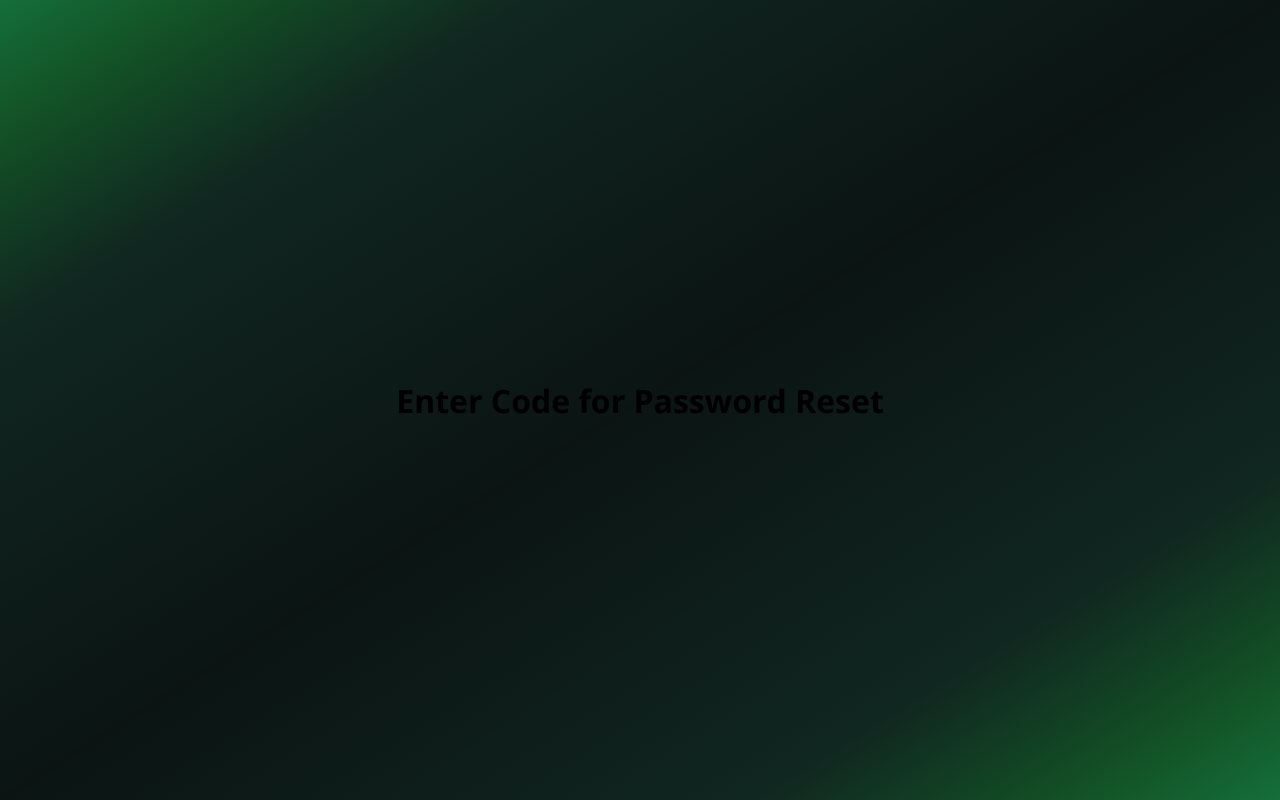
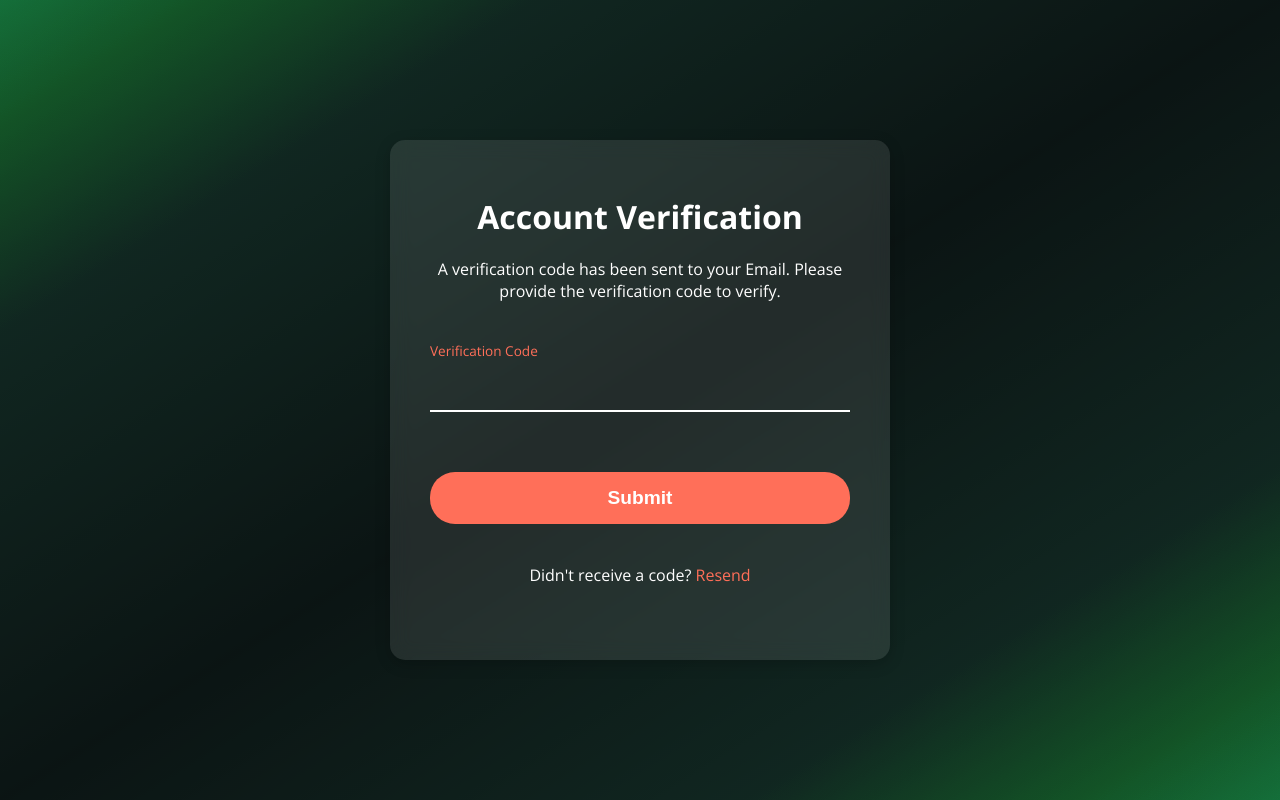
Before and after one commit to hsing127/FoodTruck-Financial-Platform, a React (Create React App) app in the folder FoodTruck Financial React WebApp/: page /forgot-password/code in a window 1280 px wide. Built offline with nearby package versions, Linux system fonts and the light colour scheme.

Commit message:
Created Forgot Password - enter email code page, made sure that the login page and sign up page are linked to the financial dashboard page.

```diff
--- a/FoodTruck Financial React WebApp/src/components/ForgotPasswordCodePage.js
+++ b/FoodTruck Financial React WebApp/src/components/ForgotPasswordCodePage.js
@@ -1,11 +1,48 @@
-import React from 'react';
+import React, { useState } from 'react';
 
 const ForgotPasswordCodePage = () => {
-  return (
-    <div>
-      <h1>Enter Code for Password Reset</h1>
-    </div>
-  );
+    const [verificationCode, setVerificationCode] = useState(''); //Written by ChatGPT
+
+    const resendCode = () => {
+        alert('A new recovery code has been sent to your email.');
+    };
+
+    const handleSubmit = (e) => { //Written by ChatGPT
+        e.preventDefault(); // Prevent the default form submission
+
+        // Check if the input field has a value
+        if (verificationCode.trim()) {
+            // Redirect to the new page if the verification code is not empty
+            window.location.href = '/forgot-password/new';
+        } else {
+            // Show alert if the input is empty
+            alert('Please enter the verification code before submitting.');
+        }
+    };
+
+    return (
+        <div className="forgotPassWord-container">
+            <div className="login-box">
+                <h2 className="forgot">Account Verification</h2>
+                <div className="code">
+                    <p className="code">
+                        A verification code has been sent to your Email. Please provide the verification code to verify.
+                    </p>
+                </div>
+                <form>
+                    <div className="input-field2">
+                        <input type="text" required value={verificationCode} onChange={(e) => setVerificationCode(e.target.value)}/>
+                        <label htmlFor="email">Verification Code</label>
+                    </div>
+                    <button type="submit" className="login-btn" onClick={handleSubmit}>Submit</button>
+                    <p className="signup-link">
+                        Didn't receive a code?{' '}
+                        <a onClick={resendCode} style={{ cursor: 'pointer' }}>Resend</a>
+                    </p>
+                </form>
+            </div>
+        </div>
+    );//<p className="signup-link"> section is written by Chat GPT
 };
 
 export default ForgotPasswordCodePage;
--- a/FoodTruck Financial React WebApp/src/components/ForgotPasswordPage.js
+++ b/FoodTruck Financial React WebApp/src/components/ForgotPasswordPage.js
@@ -1,7 +1,18 @@
-import React from 'react';
+import React, {useState} from 'react';
 import '../styles/LoginStyles.css';
 
 const ForgotPasswordPage = () => {
+    const [email, setEmail] = useState('');
+
+    const handleSubmit = (e) => {
+        e.preventDefault();
+        if (email.trim()) {
+            window.location.href = '/forgot-password/code';
+        } else {
+            alert('Please enter the email before submitting.');
+        }
+    };
+
     return (
         <div className="forgotPassWord-container">
             <div className="login-box">
@@ -13,10 +24,10 @@ const ForgotPasswordPage = () => {
                 </div>
                 <form>
                     <div className="input-field2">
-                        <input type="text" id="Email" name="email" required />
+                        <input type="text" id="Email" name="email" required value={email} onChange={(e) => setEmail(e.target.value)}/>
                         <label htmlFor="email">Email address</label>
                     </div>
-                    <button type="submit" className="login-btn" href="/forgot-password/code">Submit</button>
+                    <button type="submit" className="login-btn" onClick={handleSubmit}>Submit</button>
                     <p className="signup-link">
                         <a href="/login">Back to Login</a>
                     </p>
--- a/FoodTruck Financial React WebApp/src/components/LoginPage.js
+++ b/FoodTruck Financial React WebApp/src/components/LoginPage.js
@@ -1,18 +1,47 @@
-import React from 'react';
+import React, { useState } from 'react';
+import { useNavigate } from 'react-router-dom';
 import '../styles/LoginStyles.css';
 
 const LoginPage = () => {
+    const [email, setEmail] = useState('');
+    const [password, setPassword] = useState('');
+    const navigate = useNavigate();
+
+    const handleSubmit = (e) => {
+        e.preventDefault();
+
+        if (email.trim() && password.trim()) {
+            navigate('/dashboard/finance');
+        } else {
+            alert('Please fill in both email and password fields.');
+        }
+    };
+
     return (
         <div className="login-container">
             <div className="login-box">
                 <h2>Login</h2>
-                <form>
+                <form onSubmit={handleSubmit}>
                     <div className="input-field">
-                        <input type="text" id="Email" name="email" required />
+                        <input
+                            type="text"
+                            id="Email"
+                            name="email"
+                            required
+                            value={email}
+                            onChange={(e) => setEmail(e.target.value)}
+                        />
                         <label htmlFor="email">Email</label>
                     </div>
                     <div className="input-field">
-                        <input type="password" id="password" name="password" required />
+                        <input
+                            type="password"
+                            id="password"
+                            name="password"
+                            required
+                            value={password}
+                            onChange={(e) => setPassword(e.target.value)}
+                        />
                         <label htmlFor="password">Password</label>
                     </div>
 
--- a/FoodTruck Financial React WebApp/src/components/SignupPage.js
+++ b/FoodTruck Financial React WebApp/src/components/SignupPage.js
@@ -1,22 +1,58 @@
-import React from 'react';
+import React, { useState } from 'react';
+import { useNavigate } from 'react-router-dom';
 import '../styles/LoginStyles.css';
 
 const SignupPage = () => {
+    const [email, setEmail] = useState('');
+    const [password, setPassword] = useState('');
+    const [password2, setPassword2] = useState('');
+    const navigate = useNavigate();
+
+    const handleSubmit = (e) => {
+        e.preventDefault();
+
+        if (email.trim() && password.trim() && password2.trim() && password===password2) {
+            navigate('/dashboard/finance');
+        } else {
+            alert('Please fill in both email and passwords fields. Make sure Passwords Match');
+        }
+    };
     return (
         <div className="login-container">
             <div className="login-box">
                 <h2 className="signup-h2">Sign Up</h2>
-                <form>
+                <form onSubmit={handleSubmit}>
                     <div className="input-field2">
-                        <input type="text" id="Email" name="email" required />
+                        <input
+                            type="text"
+                            id="Email"
+                            name="email"
+                            required
+                            value={email}
+                            onChange={(e) => setEmail(e.target.value)}
+                        />
                         <label htmlFor="email">Email</label>
                     </div>
                     <div className="input-field2">
-                        <input type="password" id="password" name="password" required />
+                        <input
+                            type="password"
+                            id="password"
+                            name="password"
+                            required
+                            value={password}
+                            onChange={(e) => setPassword(e.target.value)}
+                        />
                         <label htmlFor="password">Password</label>
                     </div>
                     <div className="input-field2">
-                        <input type="password" id="password2" name="password2" required />
+                        <input
+                            type="password"
+                            id="password2"
+                            name="password2"
+                            required
+                            value={password2}
+                            onChange={(e) => setPassword2(e.target.value)}
+                        />
                         <label htmlFor="password2">Re-Enter Your Password</label>
                     </div>
 
```
